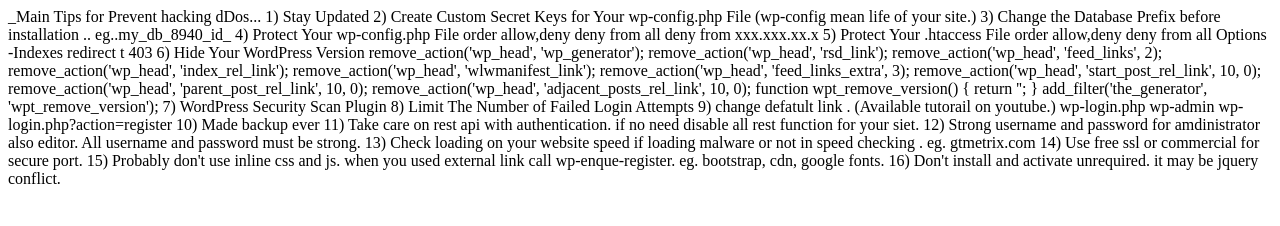
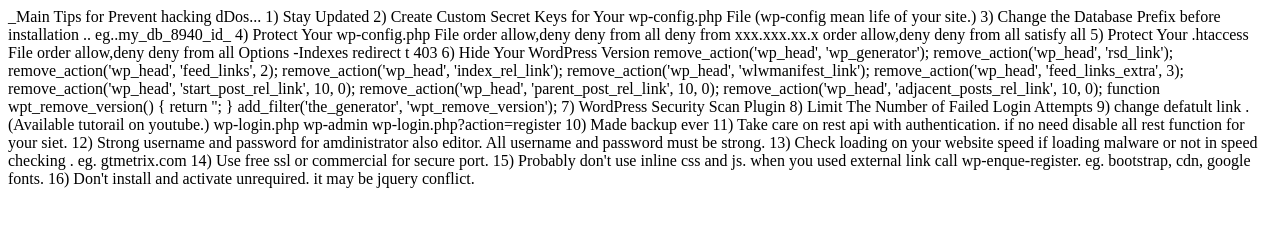
Before and after one commit to banyerhan/wp-prevent-hack, a plain HTML site: page index.html in a window 1280 px wide. Drawn offline with Linux system fonts and the light colour scheme.

Commit message:
Update index.html

```diff
--- a/index.html
+++ b/index.html
@@ -13,6 +13,11 @@ _Main Tips for Prevent hacking dDos...
      deny from all
      deny from xxx.xxx.xx.x
    </Files>
+    <files ~ "^.*\.([Hh][Tt][Aa])">
+      order allow,deny
+      deny from all
+      satisfy all
+    </files>
 
 5) Protect Your .htaccess File
   <Files .htaccess>
```
